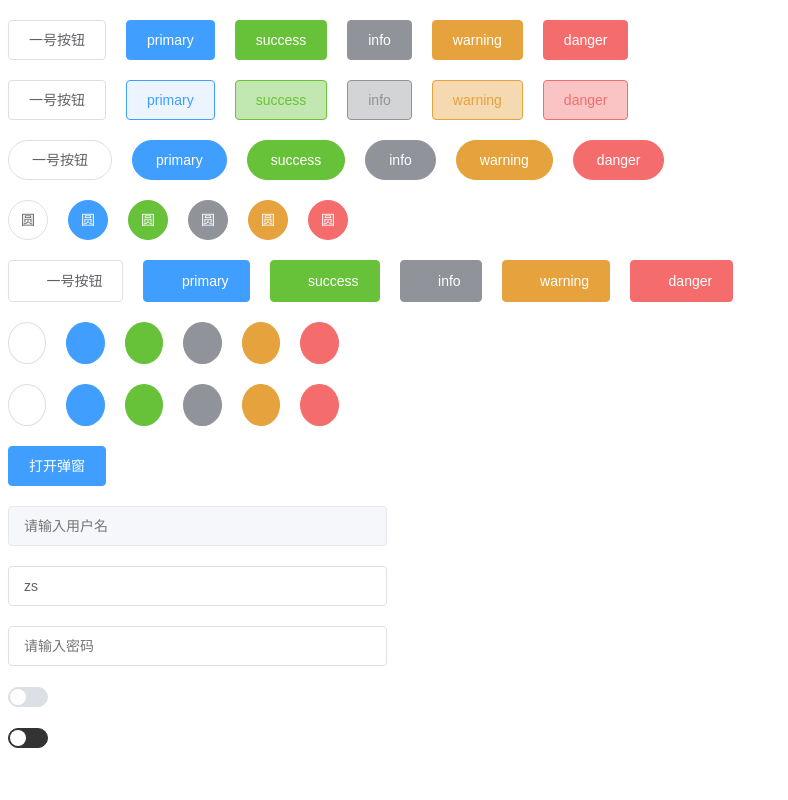
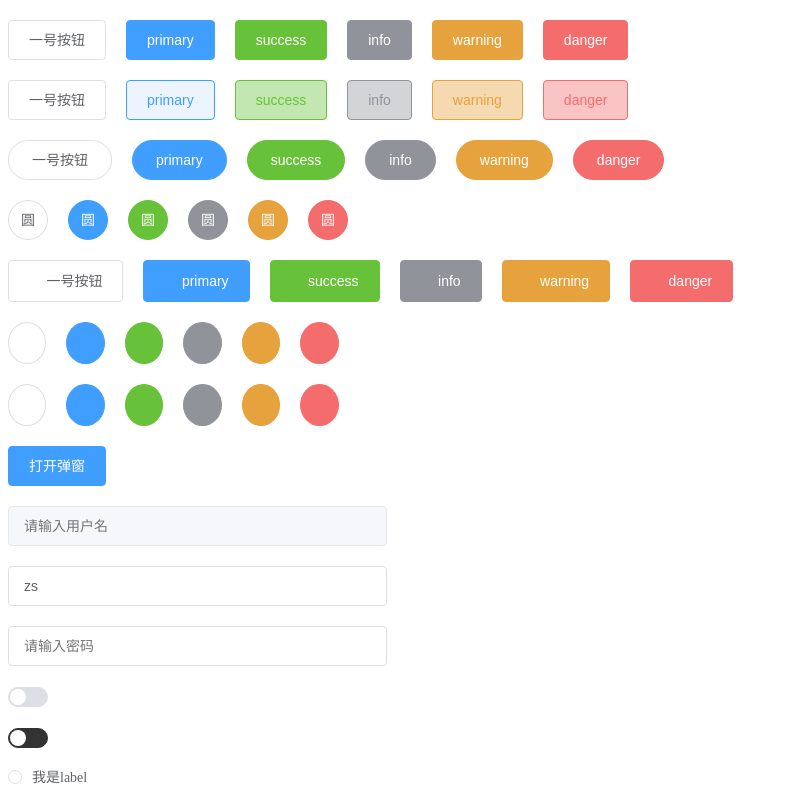
Before and after one commit to swaggylc/lc-ui, a Vue app: page / in a window 1280 px wide. Shown: the whole page, without its empty margins (0-788 px from the left). Built offline with nearby package versions, Linux system fonts and the light colour scheme; a web font is replaced by a local one.

Commit message:
完成radio组件的静态搭建

```diff
--- a/src/App.vue
+++ b/src/App.vue
@@ -113,6 +113,11 @@
       ></lc-switch>
     </div>
   </div>
+  <div class="row">
+    <div class="col">
+      <lc-radio></lc-radio>
+    </div>
+  </div>
 </template>
 
 <script setup>
@@ -120,6 +125,7 @@ import LcButton from "./components/button/LcButton.vue";
 import LcDialog from "./components/dialog/LcDialog.vue";
 import LcInput from "./components/input/LcInput.vue";
 import LcSwitch from "./components/switch/LcSwitch.vue";
+import LcRadio from "./components/radio/LcRadio.vue";
 import { ref } from "vue";
 
 let visible = ref(false);
--- /dev/null
+++ b/src/components/radio/LcRadio.vue
@@ -0,0 +1,101 @@
+<template>
+    <label class="lc-radio is-checke">
+        <span class="lc-radio_input">
+            <span class="lc-radio_inner"></span>
+            <input type="radio" class="lc-radio_original">
+        </span>
+        <span class="lc-radio_label">我是label</span>
+    </label>
+</template>
+
+<script setup>
+name: 'LcRadio'
+</script>
+
+<style lang="scss" scoped>
+.lc-radio {
+    color: #606266;
+    font-weight: 500;
+    line-height: 1;
+    position: relative;
+    cursor: pointer;
+    display: inline-block;
+    white-space: nowrap;
+    outline: none;
+    font-size: 14px;
+    margin-right: 30px;
+    -moz-user-select: none;
+    -webkit-user-select: none;
+    -moz-user-select: none;
+
+    .lc-radio_input {
+        white-space: nowrap;
+        cursor: pointer;
+        outline: none;
+        display: inline-block;
+        line-height: 1;
+        position: relative;
+        vertical-align: middle;
+
+        .lc-radio_inner {
+            border: 1px solid #dcdfe6;
+            border-radius: 100%;
+            width: 14px;
+            height: 14px;
+            background-color: #fff;
+            position: relative;
+            cursor: pointer;
+            display: inline-block;
+            box-sizing: border-box;
+
+            &:after {
+                width: 4px;
+                height: 4px;
+                border-radius: 100%;
+                background-color: #fff;
+                content: "";
+                position: absolute;
+                left: 50%;
+                top: 50%;
+                transform: translate(-50%, -50%) scale(0);
+                transition: transform .15s ease-in;
+            }
+        }
+
+        .lc-radio_original {
+            opacity: 0;
+            outline: none;
+            position: absolute;
+            z-index: -1;
+            top: 0;
+            left: 0px;
+            right: 0;
+            bottom: 0;
+            margin: 0;
+        }
+    }
+
+    .lc-radio_label {
+        font-size: 14px;
+        padding-left: 10px;
+        ;
+    }
+}
+
+// 选中的样式
+.lc-radio.is-checked {
+    .lc-radio_input {
+        .lc-radio_inner {
+            border-color: #409eff;
+            background-color: #409eff;
+
+            &:after {
+                transform: translate(-50%, -50%) scale(1);
+            }
+        }
+    }
+
+    .lc-radio_label {
+        color: #409eff;
+    }
+}</style>
--- a/src/main.js
+++ b/src/main.js
@@ -5,6 +5,7 @@ import LcButton from "./components/button/LcButton.vue"
 import LcDialog from "./components/dialog/LcDialog.vue"
 import LcInput from "./components/input/LcInput.vue"
 import LcSwitch from './components/switch/LcSwitch.vue'
+import LcRadio from './components/radio/LcRadio.vue'
 // 全局引入图标文件
 import './assets/font/font.css'
 const app = createApp(App)
@@ -13,6 +14,7 @@ app.component(LcButton.name, LcButton)
 app.component(LcDialog.name, LcDialog)
 app.component(LcInput.name, LcInput)
 app.component(LcSwitch.name, LcSwitch)
+app.component(LcRadio.name, LcRadio)
 
 
 
```
Also changed, not shown: 1 other file (tests, documents, lock files or other folders).
